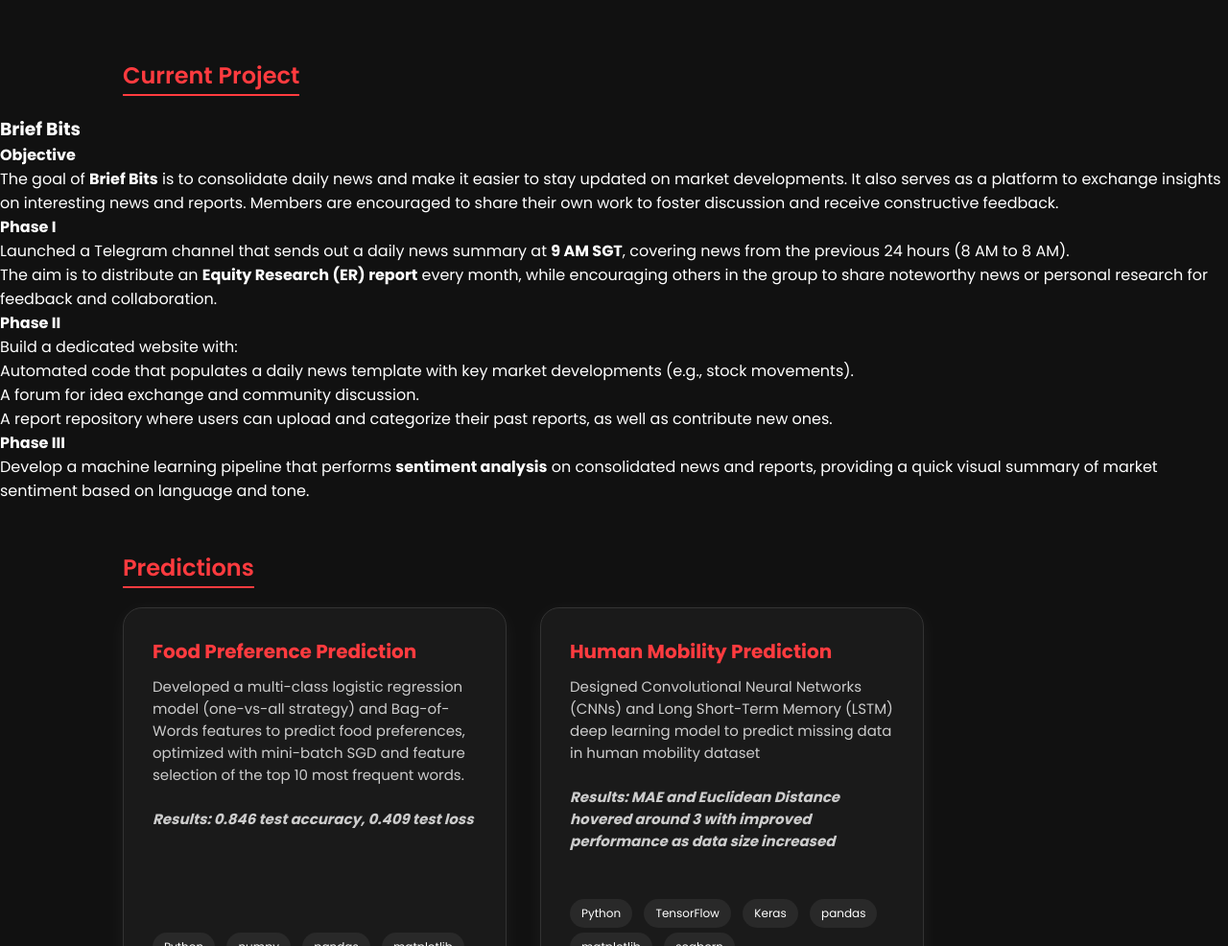
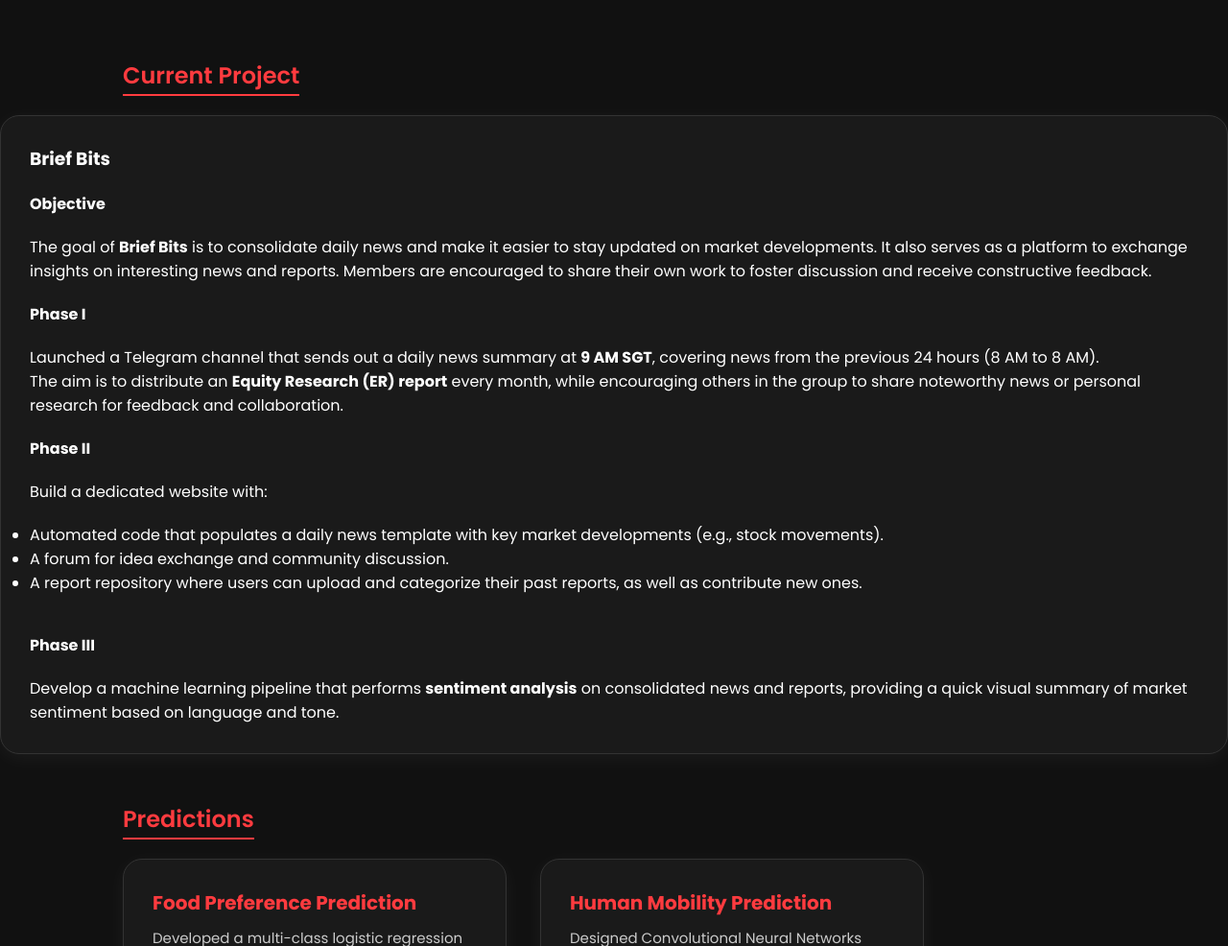
Before and after one commit to shheryll/Personal-Portfolio, a plain HTML site: page index.html in a window 1280 px wide. Shown: the part 920-1906 px from the top of the page at 96% size. Drawn offline with Linux system fonts and the light colour scheme.

Commit message:
Update style.css

```diff
--- a/css/style.css
+++ b/css/style.css
@@ -237,6 +237,18 @@ body {
     padding-left: 10%;              /* Matches section-heading left padding */
   }
 
+.special-card {
+  background-color: #1a1a1a;
+  border: 1px solid #333;
+  border-radius: 20px;
+  box-shadow: 0 4px 20px rgba(255, 255, 255, 0.05);
+  transition: transform 0.3s ease, box-shadow 0.3s ease;
+  padding: 30px;
+  display: flex;
+  flex-direction: column;
+  gap: 20px;
+  grid-column: 1 / -1; /* span entire row */
+}
 
   .section-heading {
     color: #ff3b3f;
```
